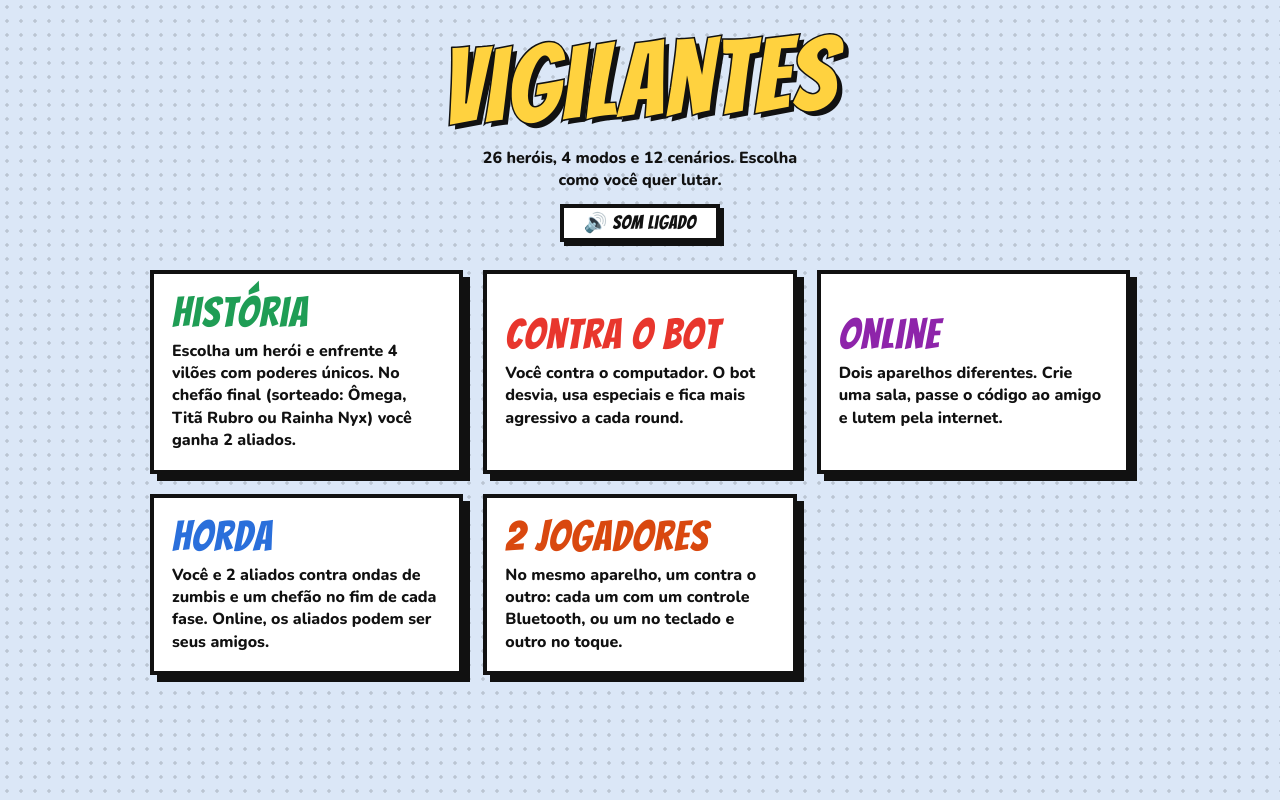
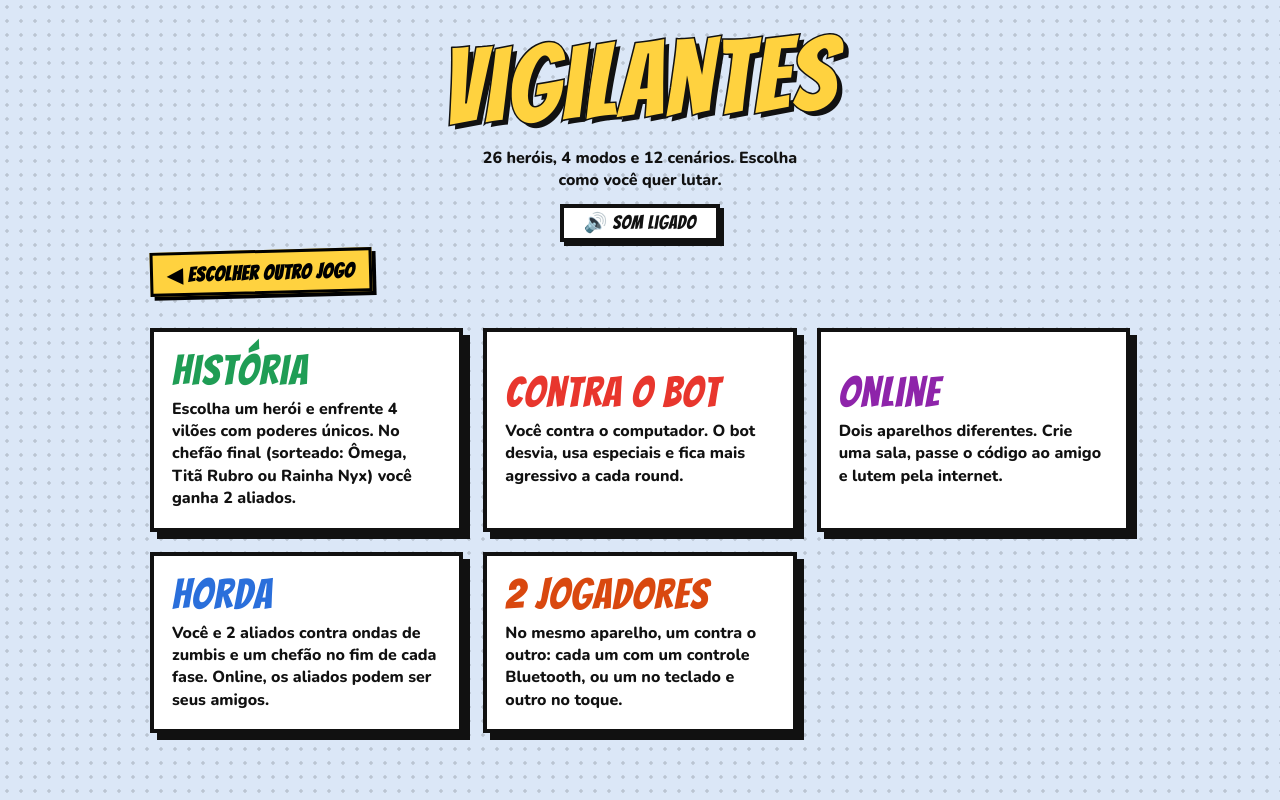
Before and after one commit to clwulkan/vigilantes, a plain HTML site: page luta/index.html in a window 1280 px wide. Drawn offline with nearby package versions, Linux system fonts and the light colour scheme.

Commit message:
Vigilantes: botão Escolher outro jogo

```diff
--- a/luta/index.html
+++ b/luta/index.html
@@ -92,6 +92,12 @@ body.luta main{max-width:none;padding:8px 12px 12px}
 html,body{touch-action:manipulation;-webkit-text-size-adjust:100%}
 #game,#game *{-webkit-user-select:none;user-select:none;-webkit-touch-callout:none}
 #cv,.pad,.pad *{touch-action:none}
+</style>
+<style id="vg-voltar-css">
+/* Botão para voltar à tela de escolha do site (Vigilantes ou A Coroa do Fim) */
+.voltar{display:inline-block;margin:0 0 14px;font-family:Bangers,Impact,sans-serif;letter-spacing:.04em;font-size:20px;padding:6px 14px 4px;background:#ffd23f;color:#000;border:3px solid #000;box-shadow:4px 4px 0 #000;text-decoration:none;transform:rotate(-1.5deg)}
+.voltar:active{transform:scale(.96);box-shadow:1px 1px 0 #000}
+.voltar:focus-visible{outline:3px dashed #000;outline-offset:4px}
 </style>
 </head>
 <body>
@@ -2502,6 +2508,16 @@ if (mqRetrato.addEventListener) mqRetrato.addEventListener('change', aoGirar); e
   };
 }
 </script>
+<script id="vg-voltar">
+// Botão "Escolher outro jogo": volta para a tela de escolha do site (pasta de cima). Fica no menu inicial.
+(function () {
+  const m = $('#modes'); // $ é o atalho do próprio jogo
+  if (!m || typeof m.insertBefore != 'function') return;
+  const a = document.createElement('a');
+  a.className = 'voltar'; a.href = '../'; a.textContent = '◀ Escolher outro jogo';
+  m.insertBefore(a, m.firstChild);
+})();
+</script>
 <script id="vg-zoom">
 // ================= TRAVA DE ZOOM (iPad/iPhone) =================
 // O Safari dá zoom com dois toques rápidos ou com "pinça". Num jogo de luta isso tira os botões da tela.
```
